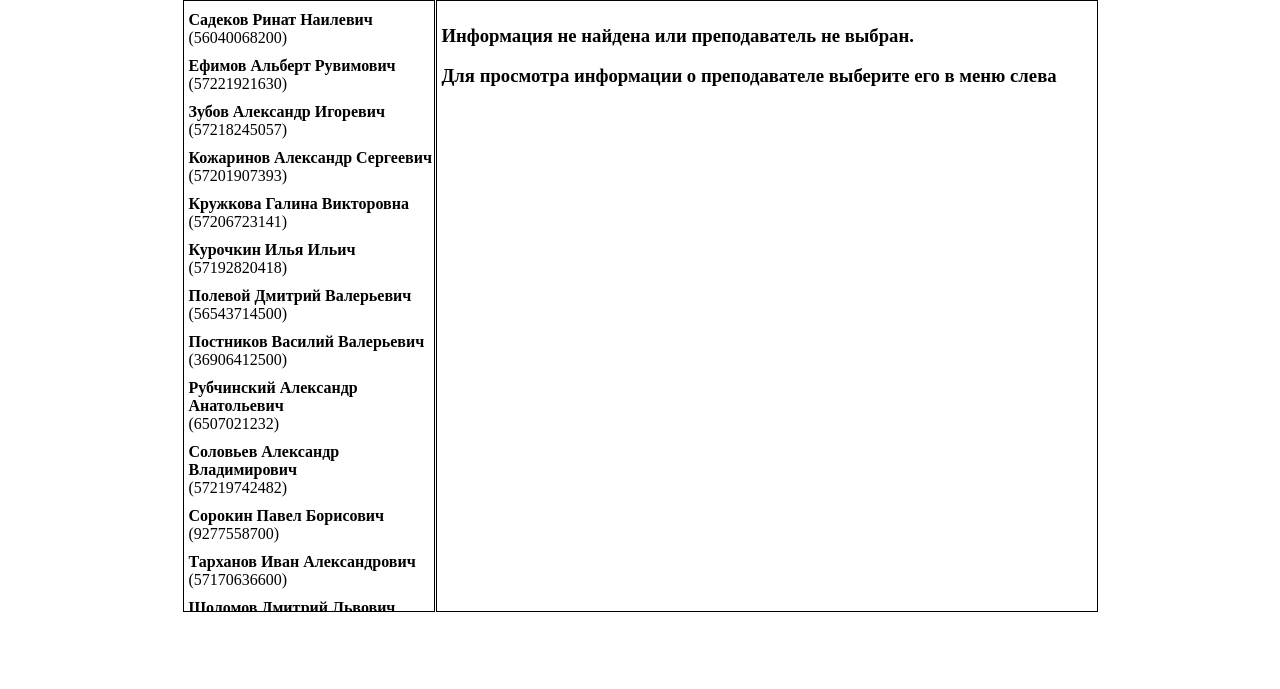
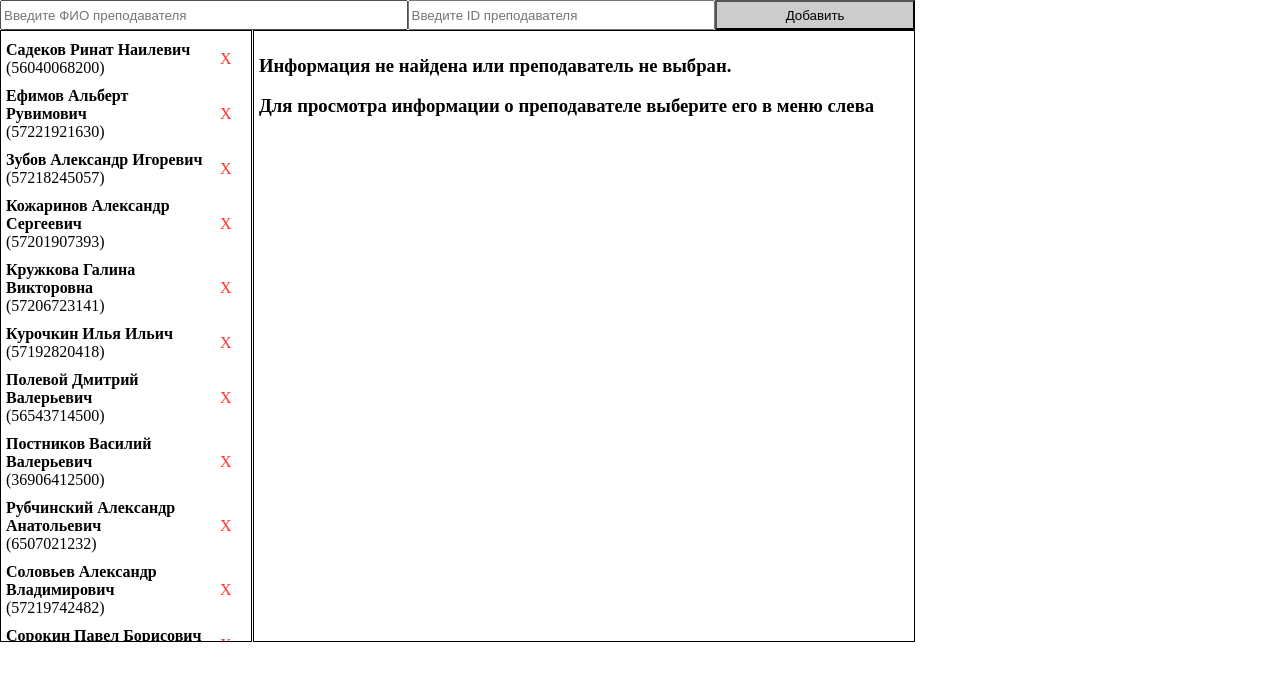
Before and after one commit to timur-nagimov/MISIS_PARSER, a Flask app: page / in a window 1280 px wide. Shown: the top 689 px of the page. Run offline with Flask 3, Linux system fonts and the light colour scheme.

Commit message:
Update index.html

```diff
--- a/templates/index.html
+++ b/templates/index.html
@@ -5,12 +5,13 @@
     <meta name="viewport" content="width=device-width, initial-scale=1">
     <title>Scopus data for NUST MISIS</title>
     <style>
-	  body { margin:0; padding:0; display:flex; justify-content:center; justify-items:center; }
+	  body { margin:0; padding:0; display:flex; flex-direction: column; justify-content:center; justify-items:center; }
 	  .block { width:915px; height:600px; }
 	  .block > div { overflow-y: scroll; overflow-x: hidden; }
 	  .block > div:nth-child(1) { width:250px; height:100%; padding: 5px 0; border: 1px solid black; float:left; }
 	  .block > div:nth-child(2) { width:650px; height:100%; padding: 5px; border: 1px solid black; float:right; }
-	  .block a { display:block; width:100%; padding: 5px; vertical-align:middle; color:#000; text-decoration:none; }
+	  .block a { display:inline-block; width:80%; padding: 5px; vertical-align:middle; color:#000; text-decoration:none; }
+      .block a:nth-child(2n) { width:5%; color:#F33; }
 	  .block a:hover { background-color:#CCC8; }
 	  .block a.selected { background-color:#FC02; }
 	  .block a span { display:block; }
@@ -18,9 +19,19 @@
 	  .scidata { border-bottom: 1px solid black; padding: 3px; }
 	  .scidata p, .scidata ul { margin: 0.5em 0; }
 	  img { width:40px; height:40px; }
+      .header { display:flex; justify-content:center; width:915px; height:30px; }
+      .header input[type=text] { width: 400px; }
+      .header input[type=number] { width: 300px; }
+      .header button { width:200px; padding:5px; text-align:center; background-color:#CCC; }
+      .header button:hover { color:#AAF; background-color:#666; }
     </style>
 </head>
 <body>
+    <form onsubmit="return addScientist();" class="header">
+        <input id="namesci" name="namesci" type="text" placeholder="Введите ФИО преподавателя"></input>
+        <input id="idsci" name="idsci" type="number" placeholder="Введите ID преподавателя"></input>
+        <button id="addsci" type="submit">Добавить</button>
+    </form>
     <div class="block">
 		<div>
 			{% for i in sci %}
@@ -28,6 +39,7 @@
 				<span>{{ sci[i]['full_name'] }}</span>
 				<span>({{ sci[i]['scopus_id'] }})</span>
 			</a>
+            <a href="/del?idsci={{ sci[i]['scopus_id'] }}&namesci={{ sci[i]['full_name'] }}">X</a>
 			{% endfor %}
 		</div>
 		<div>
@@ -63,6 +75,21 @@
 			{% endif %}
 		</div>
     </div>
-
+    <script>
+        const sb = document.getElementById("addsci");
+        const sid = document.getElementById("idsci");
+        const sname = document.getElementById("namesci");
+        function addScientist() {
+            sb.disabled = true;
+            let url = "/add?idsci=" + encodeURIComponent(sid.value) + "&namesci=" + encodeURIComponent(sname.value);
+            let xhr = new XMLHttpRequest();
+            xhr.open("GET", url, true);
+            xhr.send();
+            xhr.onload = function() {
+                window.location.reload();
+            };
+            return false;
+        }
+    </script>
 </body>
 </html>
```
